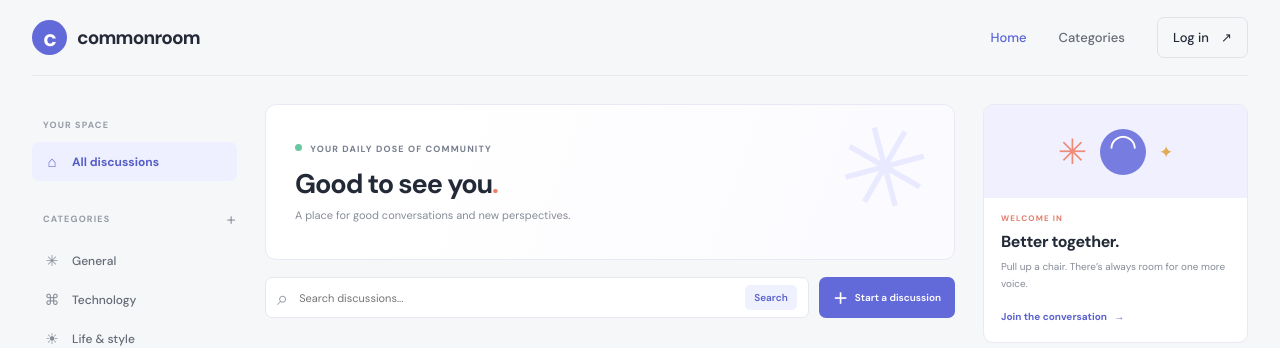
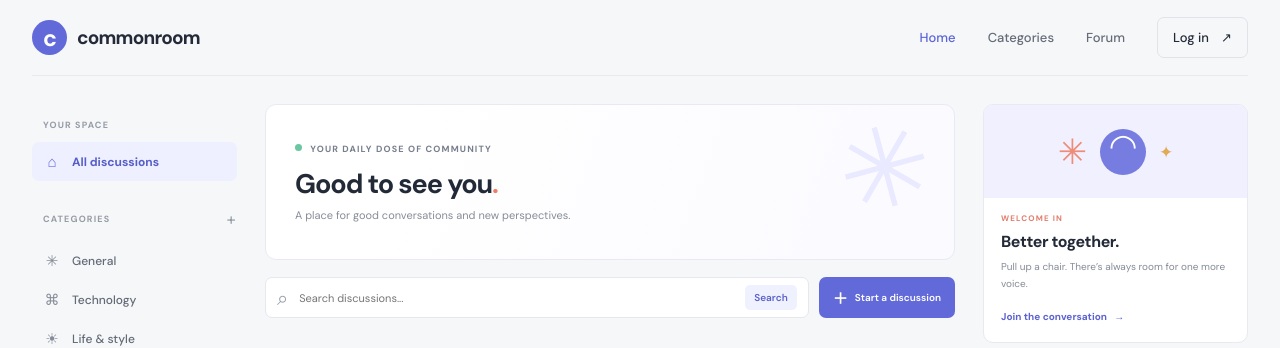
Before and after one commit to chankinlok/EA, a Flask app: page / in a window 1280 px wide. Shown: the top 348 px of the page. Run offline with Flask 3, Linux system fonts and the light colour scheme; some web fonts are replaced.

Commit message:
initial version

```diff
--- a/app.py
+++ b/app.py
@@ -178,6 +178,11 @@ def home():
     )
 
 
+@app.get("/forum")
+def forum():
+    return home()
+
+
 @app.route("/discussion/new", methods=["GET", "POST"])
 def new_discussion():
     error = None
--- a/templates/base.html
+++ b/templates/base.html
@@ -17,6 +17,7 @@
       <nav class="site-nav" aria-label="Main navigation">
         <a class="{{ 'active' if request.endpoint == 'home' else '' }}" href="{{ url_for('home') }}">Home</a>
         <a href="{{ url_for('home') }}#categories">Categories</a>
+        <a class="{{ 'active' if request.path == '/forum' else '' }}" href="{{ url_for('forum') }}">Forum</a>
         <a class="nav-login {{ 'active' if request.endpoint == 'login' else '' }}" href="{{ url_for('login') }}">Log in <span aria-hidden="true">↗</span></a>
       </nav>
     </header>
```
Also changed, not shown: README.md.
